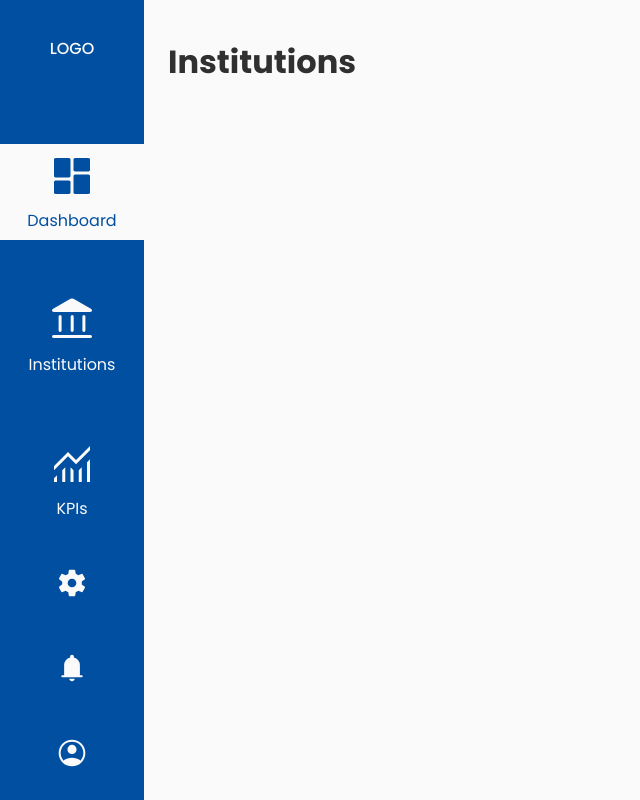
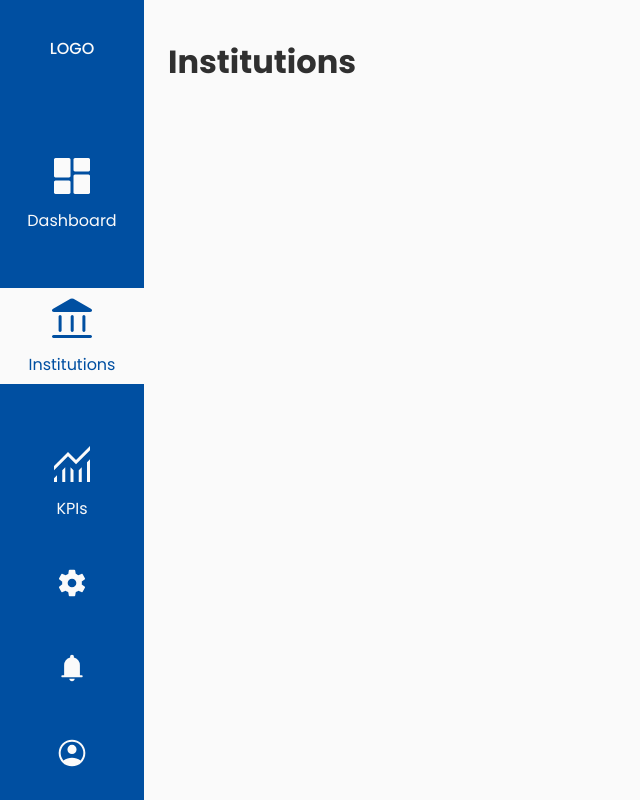
Before and after one commit to IvanildoBorges/kpi-dashboard, a React (Vite) app: page /institutions in a window 1280 px wide. Shown: the whole page, without its empty margins (0-640 px from the left). Built offline with nearby package versions, Linux system fonts and the light colour scheme.

Commit message:
Alterado o NavItem, NavItemModel e NavBar, para que ocorra o roteamento

```diff
--- a/src/components/NavItem.tsx
+++ b/src/components/NavItem.tsx
@@ -1,15 +1,17 @@
 import { styled } from "styled-components";
+import { NavLink } from 'react-router-dom'
 
 // Propriedades aceitas pelo componente
 type Props = {
     classe?: string,
     title?: string,
     icon: JSX.Element,
+    url: string,
     funcao?: () => void
 }
 
 // Estilo do componente
-const Item = styled.div`
+const Item = styled(NavLink)`
     //Estilo dos itens
     &.nav-item {
         height: 100%;
@@ -22,6 +24,7 @@ const Item = styled.div`
         transition: all .3s ease-in;
         background-color: transparent;
         transition: background-color .3s ease-in;
+        color: var(--color-white);
         cursor: pointer;
     }
     //dimensões dos icones
@@ -74,9 +77,9 @@ const Item = styled.div`
     }
 `;
 
-const NavItem = ({ classe = '', title = '', icon = <></>, funcao = () => {} }: Props) => {
+const NavItem = ({ classe = '', title = '', icon = <></>, funcao = () => {}, url }: Props) => {
     return (
-        <Item className={"nav-item "+classe} onClick={funcao}>
+        <Item to={url} className={"nav-item "+classe} onClick={funcao}>
             {icon}
             <span>{title}</span>
         </Item>
--- a/src/components/layout/NavBar.tsx
+++ b/src/components/layout/NavBar.tsx
@@ -126,6 +126,7 @@ const NavBar = ({ funcaoToggle = () => {} }: Props) => {
     const items: NavItemType[] = [
         {
             titulo: "Dashboard",
+            url: '/',
             icon: <svg
                     xmlns="http://www.w3.org/2000/svg"
                     height="48"
@@ -138,6 +139,7 @@ const NavBar = ({ funcaoToggle = () => {} }: Props) => {
         },
         {
             titulo: "Institutions",
+            url: '/institutions',
             icon: <svg
                     xmlns="http://www.w3.org/2000/svg"
                     height="48"
@@ -150,6 +152,7 @@ const NavBar = ({ funcaoToggle = () => {} }: Props) => {
         },
         {
             titulo: "KPIs",
+            url: '/kpis',
             icon: <svg
                     xmlns="http://www.w3.org/2000/svg"
                     height="48"
@@ -208,9 +211,9 @@ const NavBar = ({ funcaoToggle = () => {} }: Props) => {
             return index === 0
                 ?   <li className="item" key={index}>   {/* item incial ativado */}
                         <NavItem
-                            classe="active"
                             title={item.titulo}
                             icon={item.icon}
+                            url={item.url}
                             funcao={() => {
                                 verificaItemAtivo(index);
                                 funcaoToggle();
@@ -220,6 +223,7 @@ const NavBar = ({ funcaoToggle = () => {} }: Props) => {
                         <NavItem
                             title={item.titulo}
                             icon={item.icon}
+                            url={item.url}
                             funcao={() => {
                                 verificaItemAtivo(index);
                                 funcaoToggle();
@@ -230,11 +234,14 @@ const NavBar = ({ funcaoToggle = () => {} }: Props) => {
 
     //Função quer gera lista de botões de icones
     const geraButtonsIcons = (): JSX.Element[] => {
+        const urlString: string[] = ['/settings-account', '/notifications', '/profile'];
+
         return icons.map((icon, index) => {
                 return (
                     <NavItem
                         icon={icon}
                         key={index}
+                        url={urlString[index]}
                         funcao={ () => {
                             verificaItemAtivo(tamanho+index);
                             funcaoToggle();
--- a/src/model/NavItemModel.ts
+++ b/src/model/NavItemModel.ts
@@ -1,4 +1,5 @@
 export type NavItemType = {
     titulo: string,
+    url: string,
     icon: JSX.Element
 }
```
Also changed, not shown: 1 other file (tests, documents, lock files or other folders).
